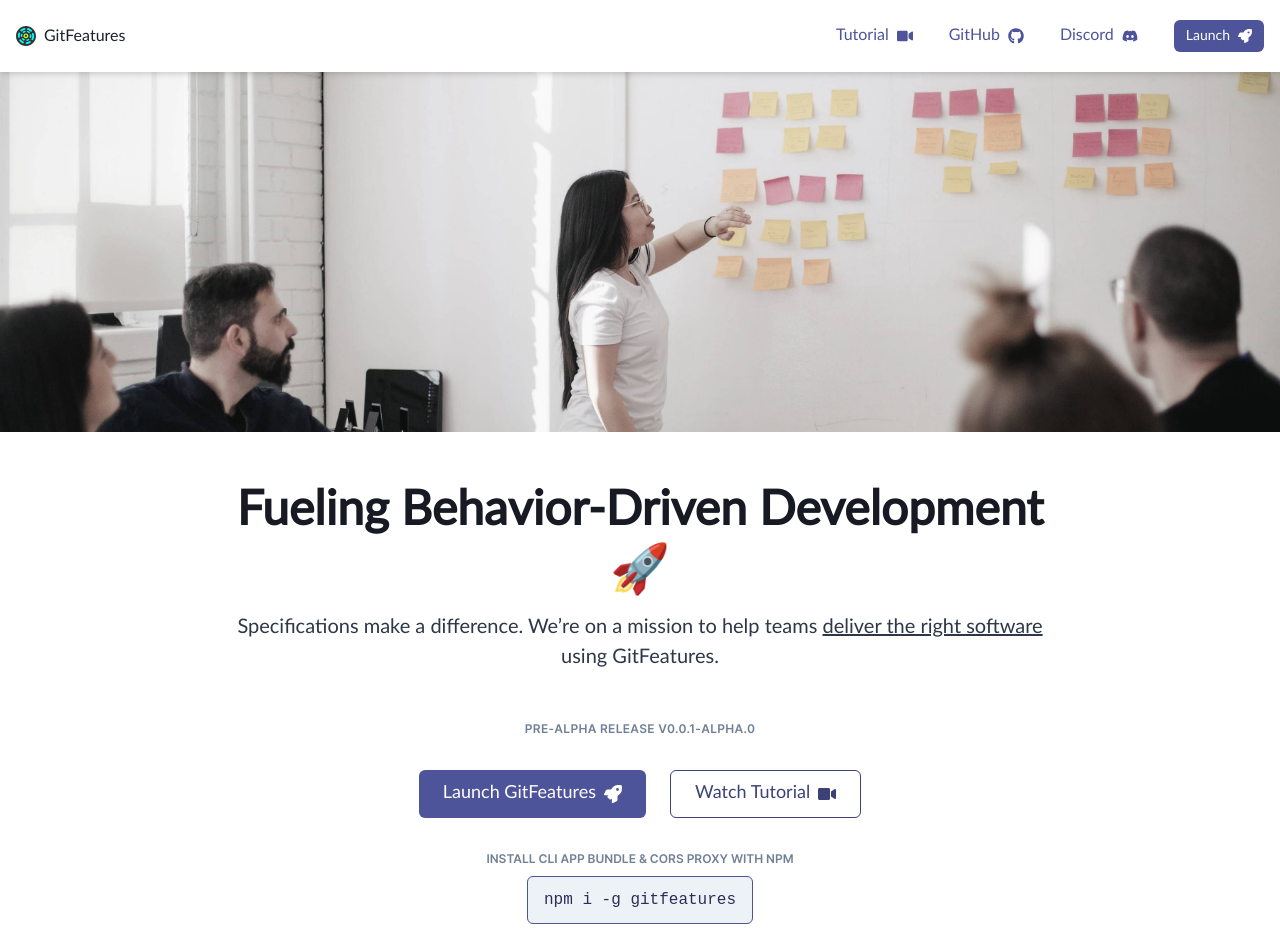
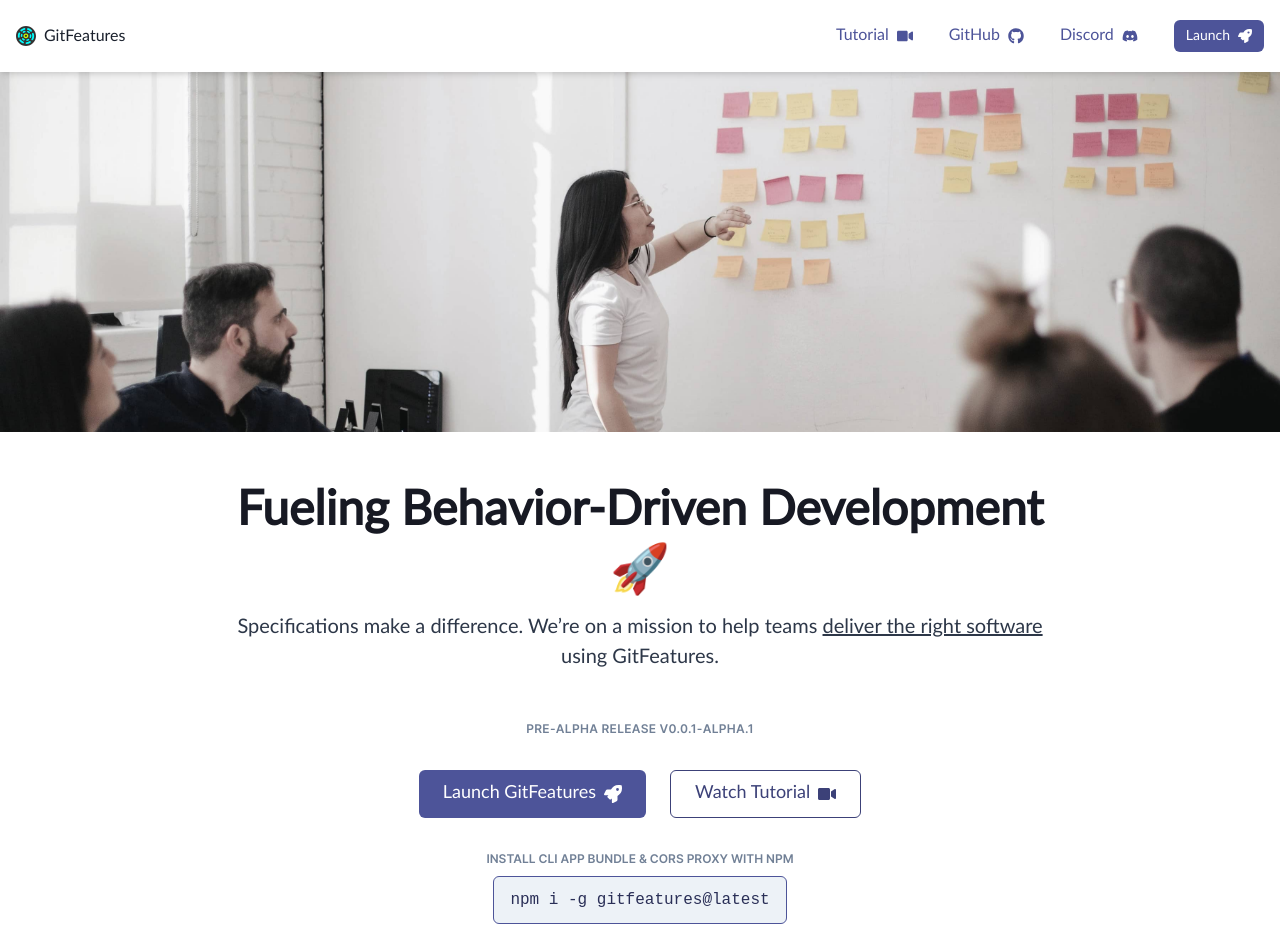
Before and after one commit to sengac/gitfeatures-website, a Next.js app: page / in a window 1280 px wide. Shown: the top 952 px of the page. Built offline with nearby package versions, Linux system fonts and the light colour scheme.

Commit message:
bump version number

```diff
--- a/components/Hero.tsx
+++ b/components/Hero.tsx
@@ -47,7 +47,7 @@
                         color="gray.500"
                         textTransform="uppercase"
                     >
-                        Pre-alpha Release v0.0.1-alpha.0
+                        Pre-alpha Release v0.0.1-alpha.1
                     </chakra.p>
                     <Center>
                         <Stack p={6} isInline wrap="wrap">
@@ -84,7 +84,7 @@
                     <Center flexDirection="column" pb={8}>
                         <Text fontSize="xs" fontWeight="semibold" color="gray.500" textTransform="uppercase" mb={2}>Install CLI app bundle & CORS proxy with NPM</Text>
                         <Code display="flex" borderWidth="1px" pt={2} pb={2} pl={4} pr={4} borderRadius="md" borderColor="brand.500" color="brand.700" height={12} fontFamily="Courier New" fontSize="md" alignItems="center">
-                            npm i -g gitfeatures
+                            npm i -g gitfeatures@latest
                         </Code>
                     </Center>
                     <chakra.p
--- a/package.json
+++ b/package.json
@@ -1,6 +1,6 @@
 {
   "name": "gitfeatures-website",
-  "version": "0.0.1-alpha.0",
+  "version": "0.0.1-alpha.1",
   "scripts": {
     "dev": "next dev",
     "build": "next build",
```
